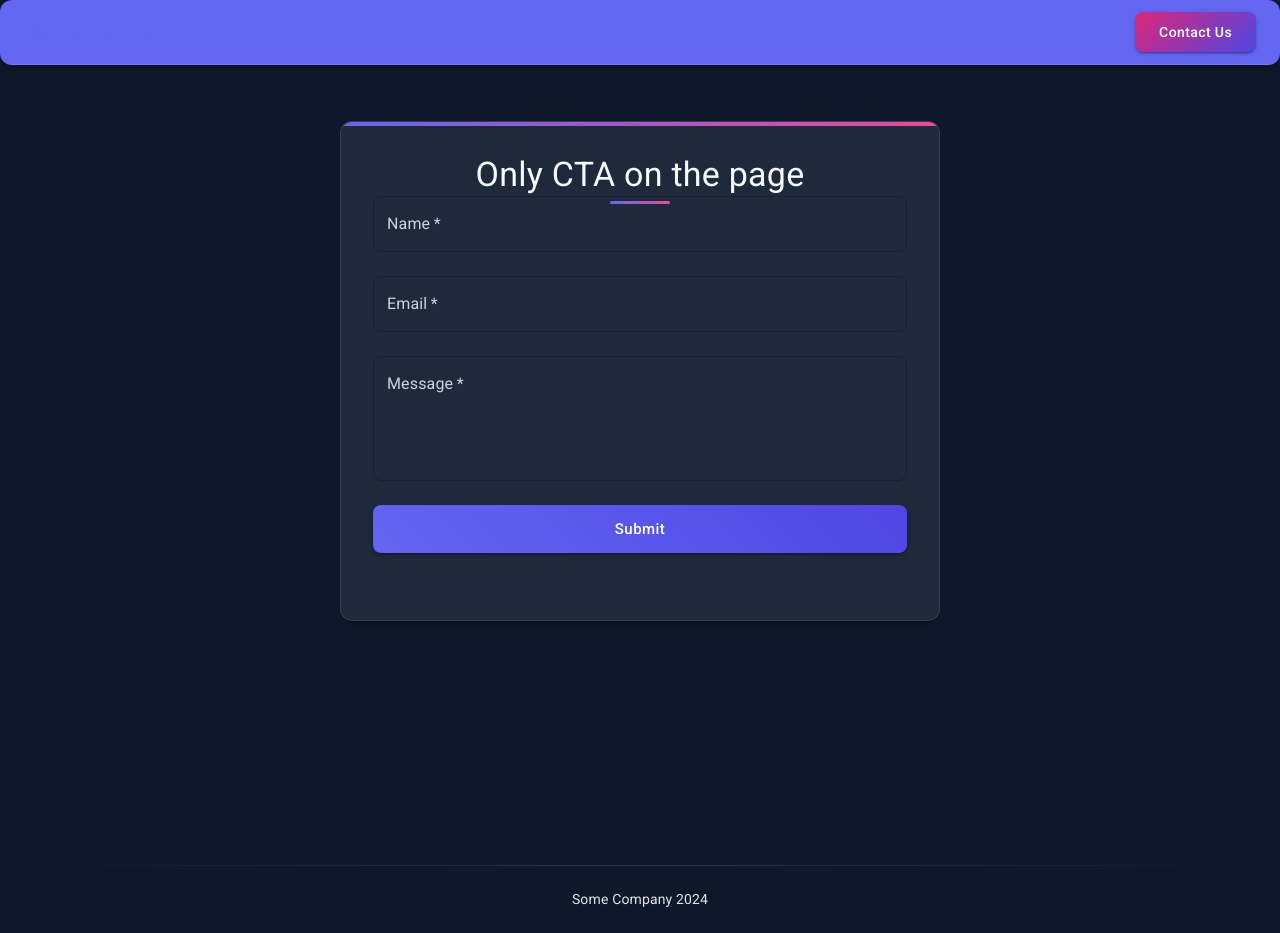
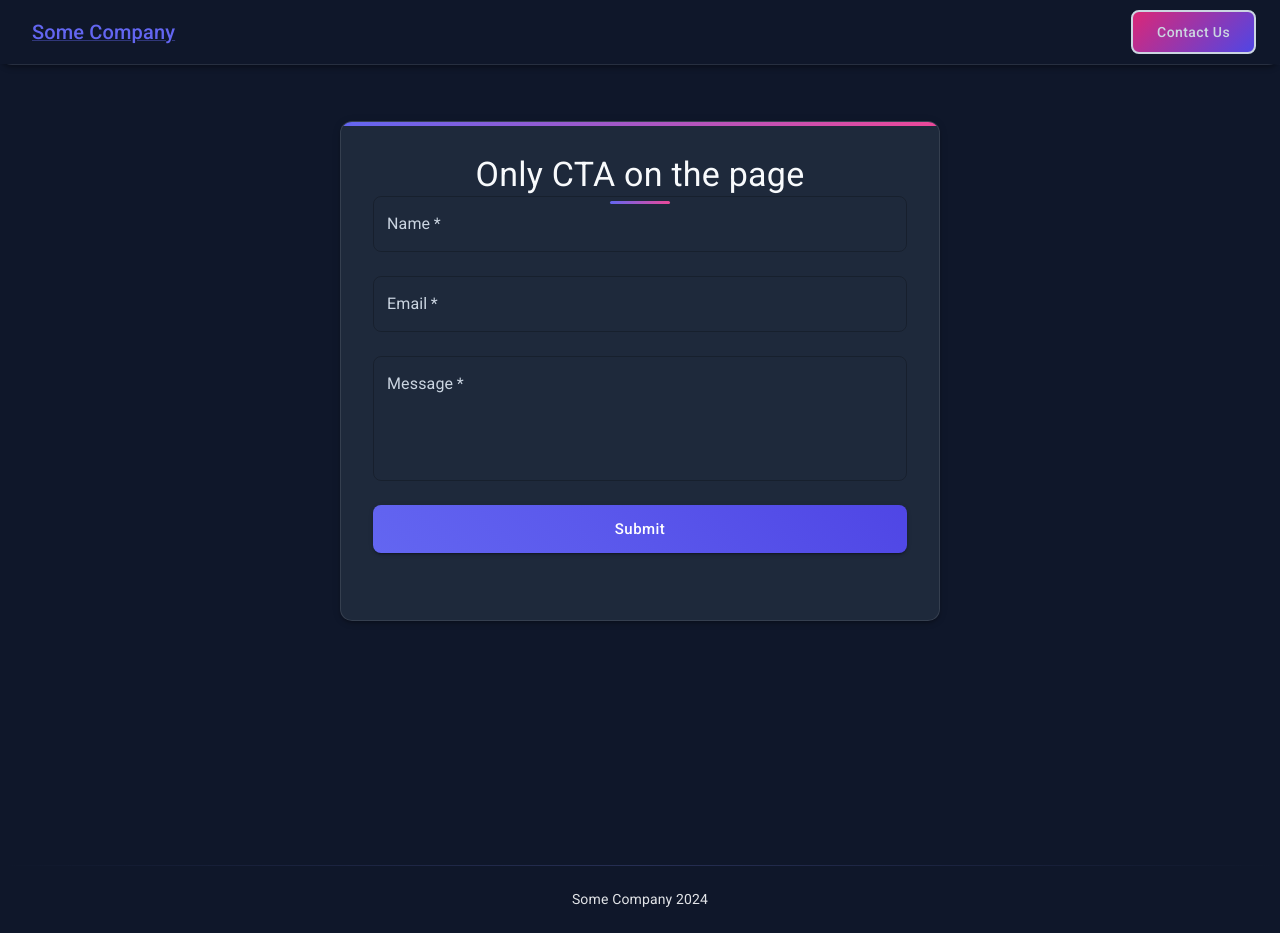
Before and after one commit to TimofeiSkripilev/cadex-assignment-ts, a Next.js app: page /contact in a window 1280 px wide. Built offline with nearby package versions, Linux system fonts and the light colour scheme; no server answers.

Commit message:
fixes to css

```diff
--- a/src/components/ContactButton.tsx
+++ b/src/components/ContactButton.tsx
@@ -11,14 +11,14 @@ const BaseButton = styled(Button, {
     transition: "$bounce",
     textTransform: "none",
     fontWeight: "$semibold",
-  background: "linear-gradient(135deg, $colors$secondaryDark, $colors$primaryDark)",
-  border: "2px solid $textLight",
-  color: "$textLight",
+    background: "linear-gradient(135deg, $colors$secondaryDark, $colors$primaryDark) !important", // Add !important
+    border: "2px solid $textLight !important", // Add !important
+    color: "$textLight !important", // Ensure text color is also enforced
     "&:hover": {
       transform: "translateY(-2px) scale(1.05)",
       boxShadow: "0 20px 40px -12px rgba(0, 0, 0, 0.3)",
-    background:
-      "linear-gradient(135deg, $colors$secondaryLight, $colors$primaryLight)",
+      background: "linear-gradient(135deg, $colors$secondaryLight, $colors$primaryLight) !important",
+      border: "2px solid $textLight !important", // Maintain border on hover
     },
     "&:active": {
       transform: "translateY(1px)",
@@ -47,7 +47,7 @@ interface ContactButtonProps {
 
 const ContactButton: React.FC<ContactButtonProps> = ({ size = "medium" }) => (
     <Link href="/contact" style={{ textDecoration: "none" }}>
-    <BaseButton variant="contained" color="primary" size={{ size }}>
+      <BaseButton size={size}>
         Contact Us
       </BaseButton>
     </Link>
--- a/src/components/Header.tsx
+++ b/src/components/Header.tsx
@@ -5,14 +5,19 @@ import { AppBar, Toolbar, Typography, Link } from "@mui/material";
 import ContactButton from "./ContactButton";
 import { styled } from "@/stitches.config";
 const StyledAppBar = styled(AppBar, {
-  background: "$background",
+  background: "$background !important", // Add !important
   backdropFilter: "blur(10px)",
   boxShadow: "0 4px 30px rgba(0, 0, 0, 0.1)",
   borderBottom: "1px solid rgba(255, 255, 255, 0.1)",
+  borderTop: "0px",
   position: "sticky",
   top: 0,
   zIndex: 1100,
   width: "100%",
+
+  "& .MuiToolbar-root": {
+    backgroundColor: "$background",
+  }
 });
 
 const NavLinks = styled("div", {
```
Lines whose indentation alone changed are shown as unchanged.
